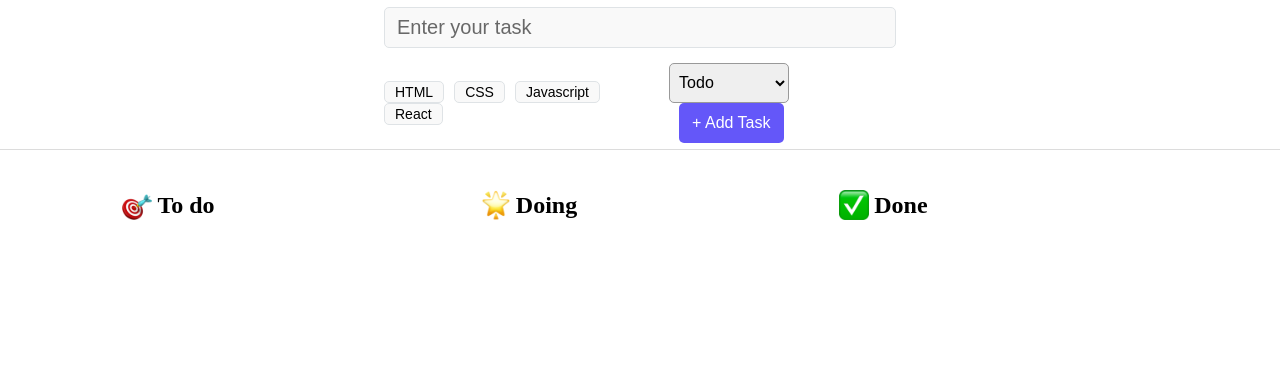
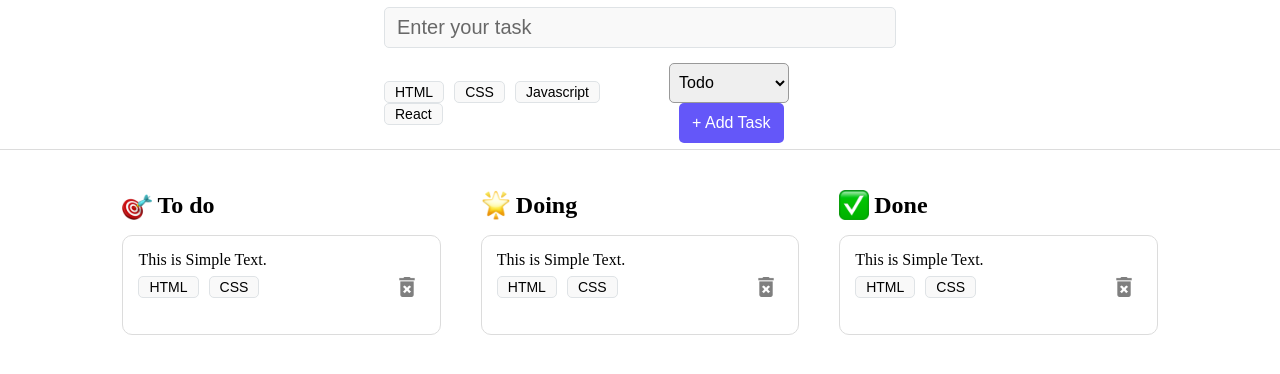
Before and after one commit to chayanbansal9195/Task-Track-2024, a React (Vite) app: page / in a window 1280 px wide. Shown: the top 374 px of the page. Built offline with nearby package versions, Linux system fonts and the light colour scheme.

Commit message:
Taskcard component added

```diff
--- /dev/null
+++ b/src/components/TaskCard.css
@@ -0,0 +1,45 @@
+.task_card {
+  width: 100%;
+  min-height: 100px;
+  border: 1px solid #dcdcdc;
+  border-radius: 10px;
+  padding: 15px;
+  margin: 15px 0;
+}
+
+.task_text {
+  font-size: 18px;
+  font-weight: 600;
+  margin-bottom: 15px;
+}
+
+.task_card_bottom_line {
+  display: flex;
+  align-items: center;
+  justify-content: space-between;
+}
+
+.task_delete {
+  width: 35px;
+  height: 35px;
+  border-radius: 100%;
+  display: flex;
+  align-items: center;
+  justify-content: center;
+  cursor: pointer;
+  transition: all 0.3s ease-in-out;
+}
+
+.task_delete:hover {
+  background-color: #ebebeb;
+}
+
+.delete_icon {
+  width: 20px;
+  opacity: 50%;
+  transition: all 0.3s ease-in-out;
+}
+
+.task_delete:hover .delete_icon {
+  opacity: 80%;
+}
--- /dev/null
+++ b/src/components/TaskCard.jsx
@@ -0,0 +1,24 @@
+import React from "react";
+import "./TaskCard.css";
+import Tag from "./Tag";
+import deleteIcon from "../assets/delete.png";
+
+const TaskCard = () => {
+  return (
+    <article className="task_card">
+      <p className="tas_text">This is Simple Text.</p>
+
+      <div className="task_card_bottom_line">
+        <div className="task_card_tags">
+          <Tag tagName="HTML"/>
+          <Tag tagName="CSS" />
+        </div>
+        <div className="task_delete">
+          <img src={deleteIcon} className="delete_icon" alt="" />
+        </div>
+      </div>
+    </article>
+  );
+};
+
+export default TaskCard;
--- a/src/components/TaskColumn.jsx
+++ b/src/components/TaskColumn.jsx
@@ -1,5 +1,6 @@
 import React from "react";
 import "./TaskColumn.css";
+import TaskCard from "./TaskCard";
 
 const TaskColumn = ({ title, icon }) => {
   return (
@@ -7,6 +8,7 @@ const TaskColumn = ({ title, icon }) => {
       <h2 className="task_column_heading">
         <img className="task_column_icon" src={icon} alt="" /> {title}
       </h2>
+      <TaskCard />
     </section>
   );
 };
```
